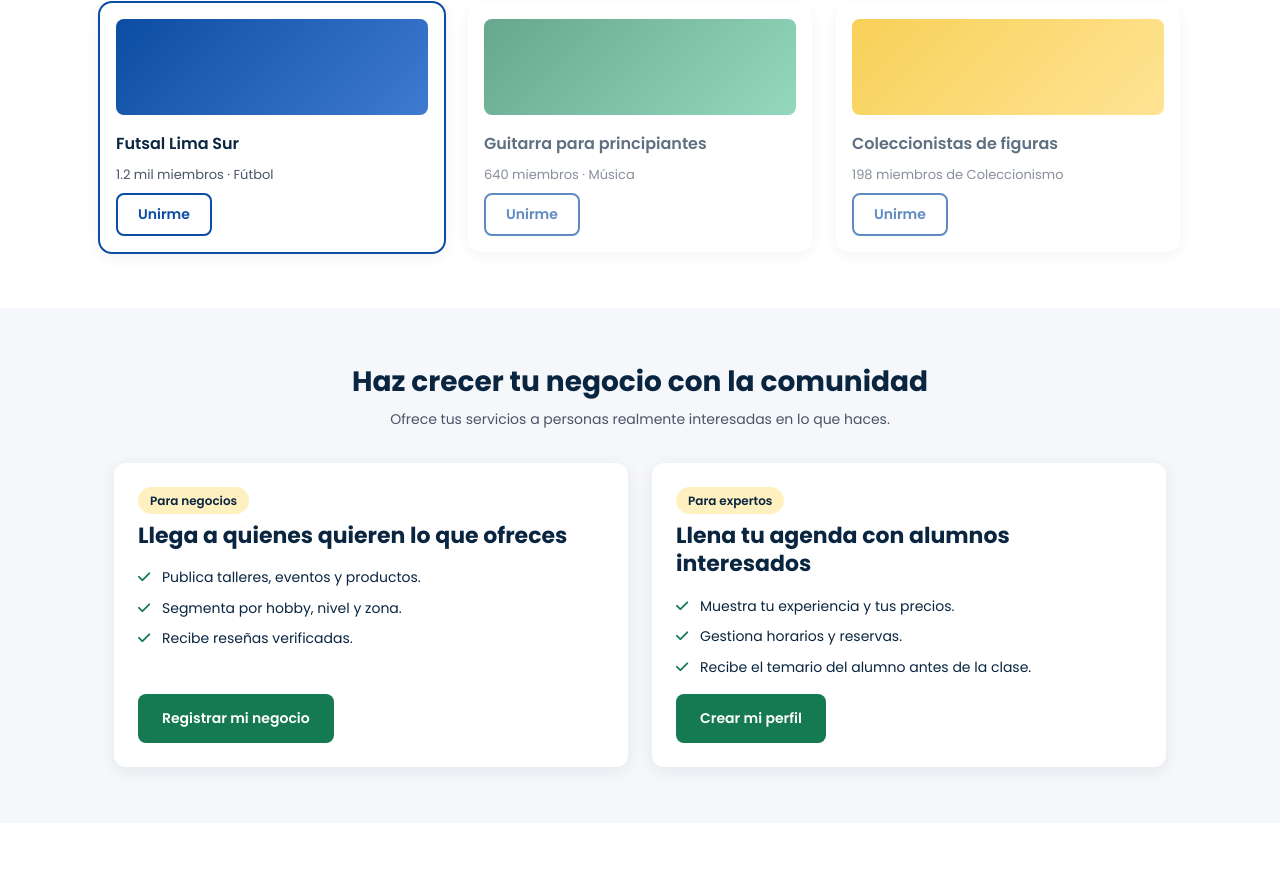
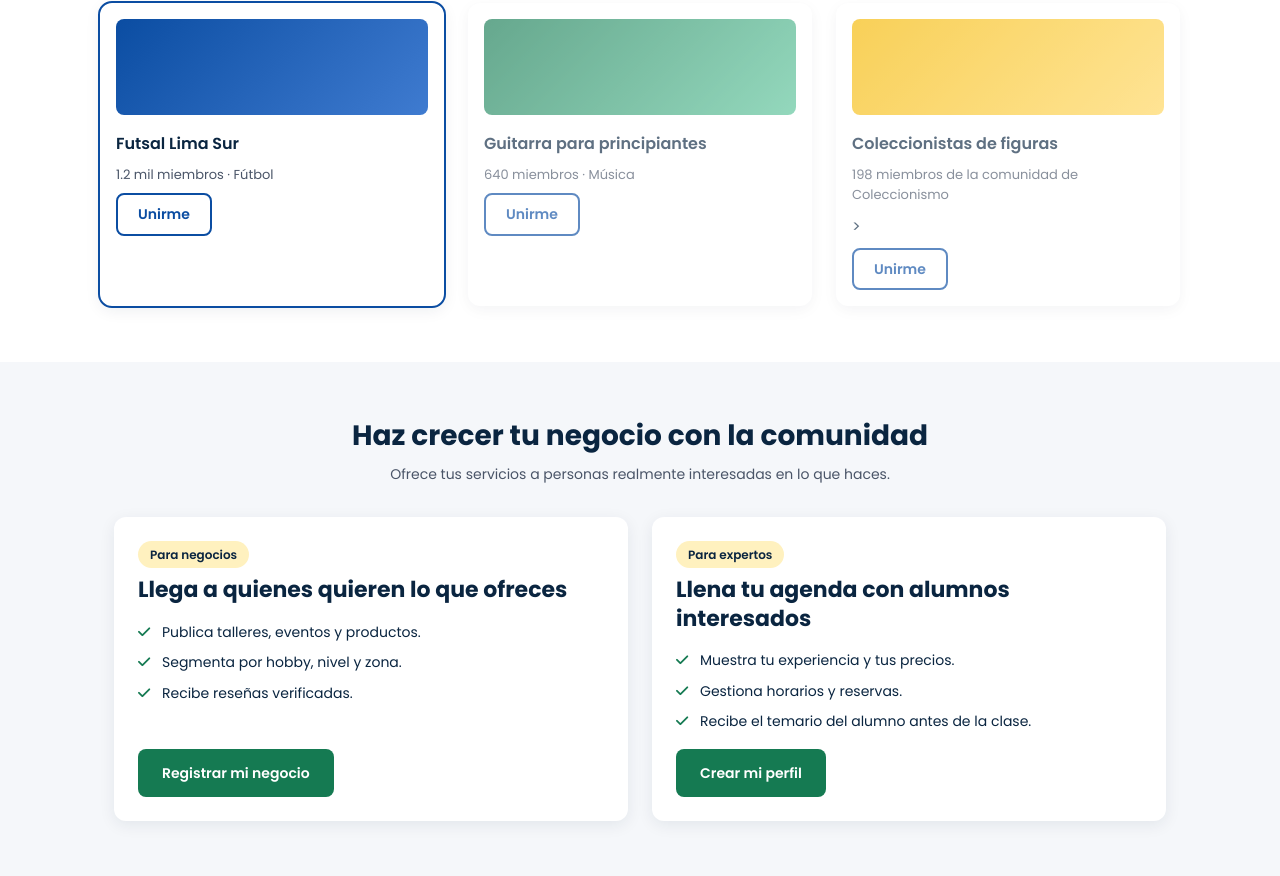
Before and after one commit to Marcoandres-Mc/ConectaMas, a plain HTML site: page index.html in a window 1280 px wide. Shown: the part 1887-2763 px from the top of the page. Drawn offline with Linux system fonts and the light colour scheme.

Commit message:
Fix:Cambios y mejoras en el diseno

```diff
--- a/index.html
+++ b/index.html
@@ -190,7 +190,7 @@
             <div class="community__banner community__banner--yellow"></div>
             <div class="community__body">
               <h3>Coleccionistas de figuras</h3>
-              <p class="small muted">198 miembros de Coleccionismo</p>
+              <p class="small muted">198 miembros de la comunidad de Coleccionismo</p>>
               <button class="btn btn--outline btn--sm">Unirme</button>
             </div>
           </article>
```
